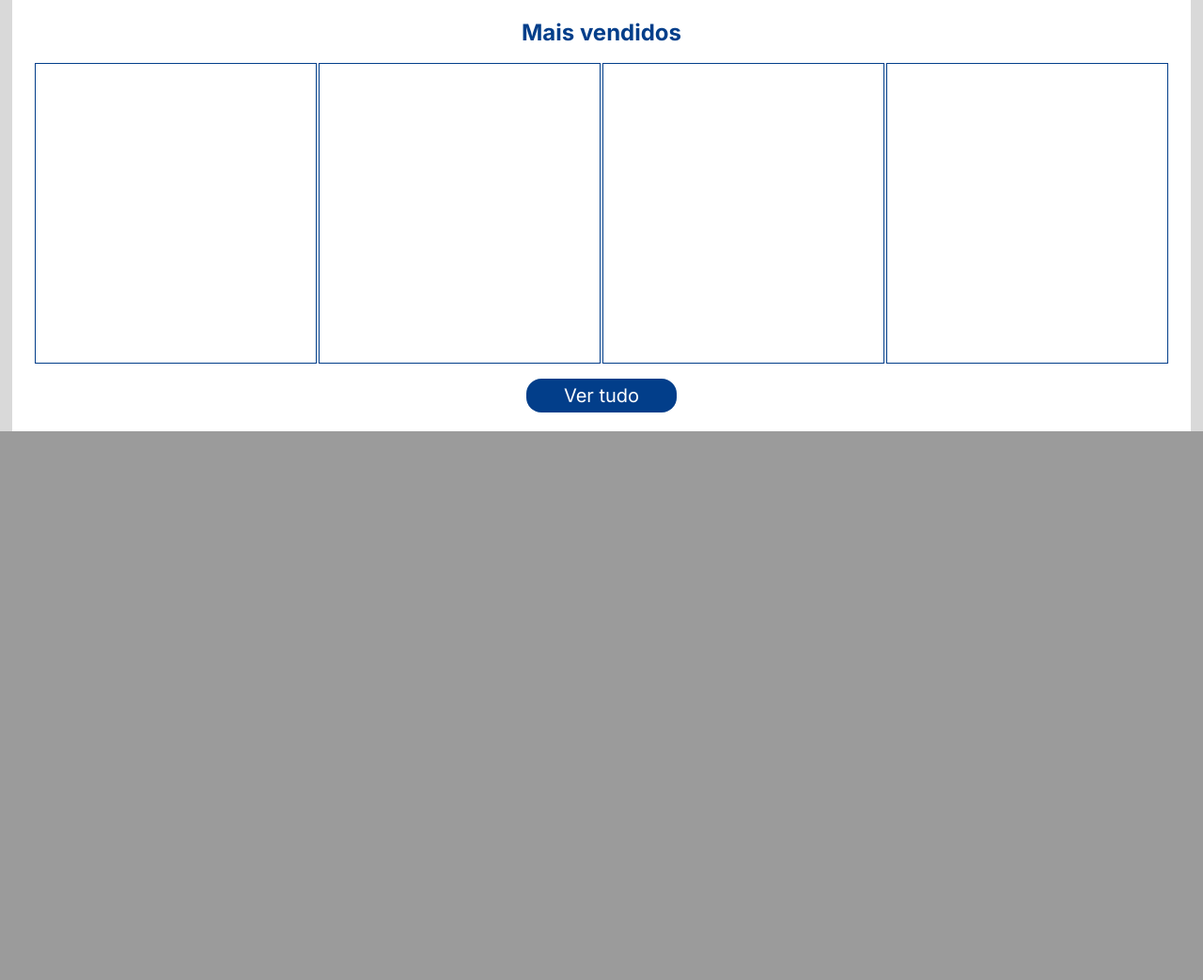
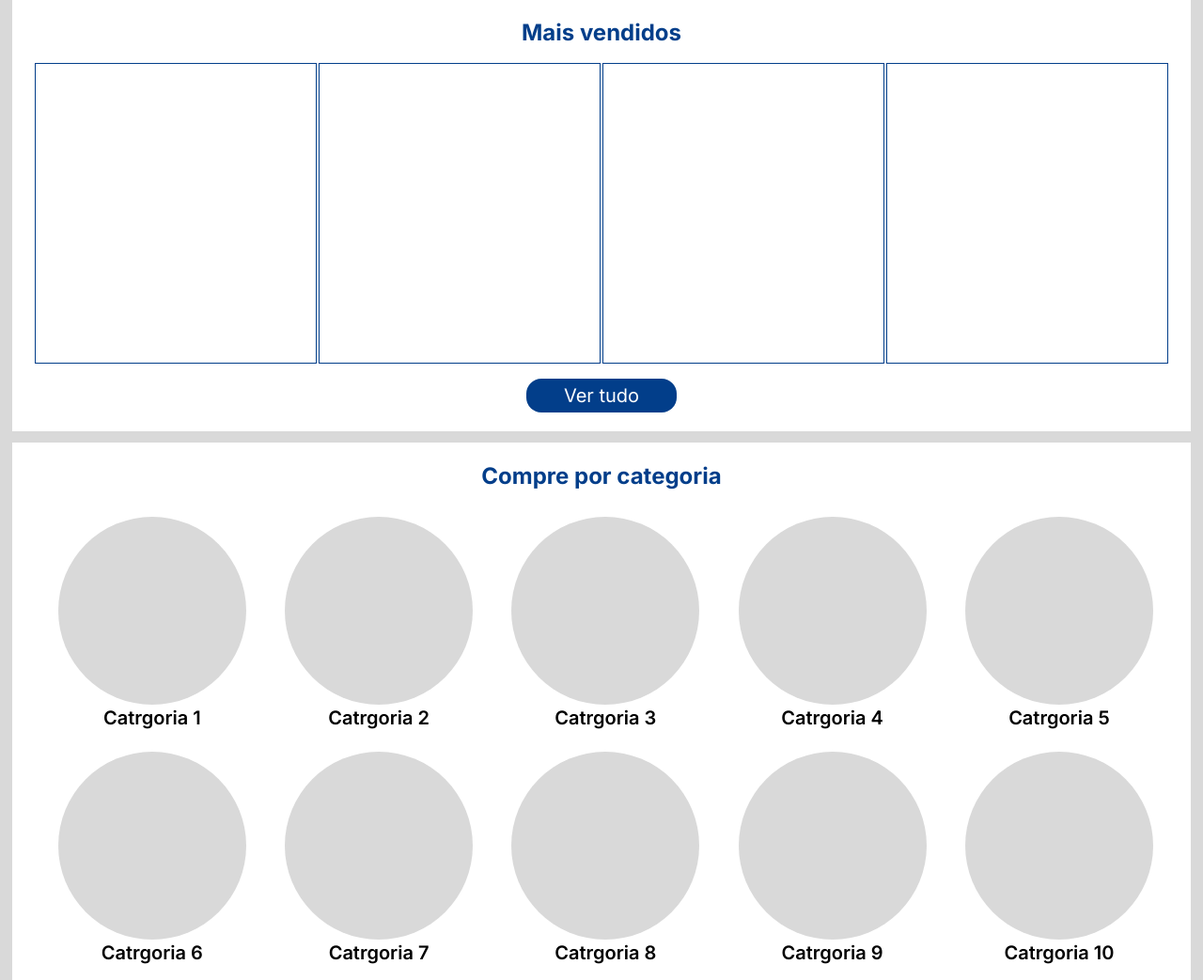
Before and after one commit to Jay-Ubisse/BinarioStore, a PHP site: page / in a window 1280 px wide. Shown: the part 1997-3040 px from the top of the page at 94% size. Before the commit the page ends 2456 px from the top, so only its background shows below. Run offline with PHP 8.4, Linux system fonts and the light colour scheme; some libraries are stand-ins or nearby versions.

Commit message:
adding category section

```diff
--- a/client/assets/styles/output.css
+++ b/client/assets/styles/output.css
@@ -574,6 +574,10 @@ video {
   display: flex;
 }
 
+.grid {
+  display: grid;
+}
+
 .h-fit {
   height: -webkit-fit-content;
   height: -moz-fit-content;
@@ -594,8 +598,16 @@ video {
   width: fit-content;
 }
 
+.grid-cols-4 {
+  grid-template-columns: repeat(4, minmax(0, 1fr));
+}
+
 .flex-row {
   flex-direction: row;
+}
+
+.flex-col {
+  flex-direction: column;
 }
 
 .items-center {
@@ -717,6 +729,10 @@ video {
   font-weight: 400;
 }
 
+.font-semibold {
+  font-weight: 600;
+}
+
 .text-white {
   --tw-text-opacity: 1;
   color: rgb(255 255 255 / var(--tw-text-opacity));
@@ -765,12 +781,44 @@ video {
     height: fit-content;
   }
 
+  .laptop\:h-\[280px\] {
+    height: 280px;
+  }
+
+  .laptop\:h-\[250px\] {
+    height: 250px;
+  }
+
+  .laptop\:h-\[200px\] {
+    height: 200px;
+  }
+
   .laptop\:w-\[600px\] {
     width: 600px;
   }
 
   .laptop\:w-\[300px\] {
     width: 300px;
+  }
+
+  .laptop\:w-\[2500px\] {
+    width: 2500px;
+  }
+
+  .laptop\:w-\[250px\] {
+    width: 250px;
+  }
+
+  .laptop\:w-\[200px\] {
+    width: 200px;
+  }
+
+  .laptop\:grid-cols-4 {
+    grid-template-columns: repeat(4, minmax(0, 1fr));
+  }
+
+  .laptop\:grid-cols-5 {
+    grid-template-columns: repeat(5, minmax(0, 1fr));
   }
 
   .laptop\:flex-row {
--- a/client/index.php
+++ b/client/index.php
@@ -53,6 +53,51 @@
                 <a href="#">Ver tudo</a>
             </div>
         </section>
+        <section id="category" class="w-[98%] mt-3 mx-auto bg-white p-1 h-fit">
+            <h1 class="text-blue-binario w-fit mx-auto font-bold text-lg py-4">Compre por categoria</h1>
+            <div id="products" class="grid laptop:grid-cols-5 mx-5">
+                <div class="flex flex-col items-center justify-center laptop:w-[250px] laptop:h-[250px]">
+                    <div class="bg-gray-binario rounded-full laptop:w-[200px] laptop:h-[200px]"></div>
+                    <span class="text-black text-base font-semibold">Catrgoria 1</span>
+                </div>
+                <div class="flex flex-col items-center justify-center laptop:w-[250px] laptop:h-[250px]">
+                    <div class="bg-gray-binario rounded-full laptop:w-[200px] laptop:h-[200px]"></div>
+                    <span class="text-black text-base font-semibold">Catrgoria 2</span>
+                </div>
+                <div class="flex flex-col items-center justify-center laptop:w-[250px] laptop:h-[250px]">
+                    <div class="bg-gray-binario rounded-full laptop:w-[200px] laptop:h-[200px]"></div>
+                    <span class="text-black text-base font-semibold">Catrgoria 3</span>
+                </div>
+                <div class="flex flex-col items-center justify-center laptop:w-[250px] laptop:h-[250px]">
+                    <div class="bg-gray-binario rounded-full laptop:w-[200px] laptop:h-[200px]"></div>
+                    <span class="text-black text-base font-semibold">Catrgoria 4</span>
+                </div>
+                <div class="flex flex-col items-center justify-center laptop:w-[250px] laptop:h-[250px]">
+                    <div class="bg-gray-binario rounded-full laptop:w-[200px] laptop:h-[200px]"></div>
+                    <span class="text-black text-base font-semibold">Catrgoria 5</span>
+                </div>
+                <div class="flex flex-col items-center justify-center laptop:w-[250px] laptop:h-[250px]">
+                    <div class="bg-gray-binario rounded-full laptop:w-[200px] laptop:h-[200px]"></div>
+                    <span class="text-black text-base font-semibold">Catrgoria 6</span>
+                </div>
+                <div class="flex flex-col items-center justify-center laptop:w-[250px] laptop:h-[250px]">
+                    <div class="bg-gray-binario rounded-full laptop:w-[200px] laptop:h-[200px]"></div>
+                    <span class="text-black text-base font-semibold">Catrgoria 7</span>
+                </div>
+                <div class="flex flex-col items-center justify-center laptop:w-[250px] laptop:h-[250px]">
+                    <div class="bg-gray-binario rounded-full laptop:w-[200px] laptop:h-[200px]"></div>
+                    <span class="text-black text-base font-semibold">Catrgoria 8</span>
+                </div>
+                <div class="flex flex-col items-center justify-center laptop:w-[250px] laptop:h-[250px]">
+                    <div class="bg-gray-binario rounded-full laptop:w-[200px] laptop:h-[200px]"></div>
+                    <span class="text-black text-base font-semibold">Catrgoria 9</span>
+                </div>
+                <div class="flex flex-col items-center justify-center laptop:w-[250px] laptop:h-[250px]">
+                    <div class="bg-gray-binario rounded-full laptop:w-[200px] laptop:h-[200px]"></div>
+                    <span class="text-black text-base font-semibold">Catrgoria 10</span>
+                </div>
+            </div>
+        </section>
     </main>
 </body>
 </html>
```
